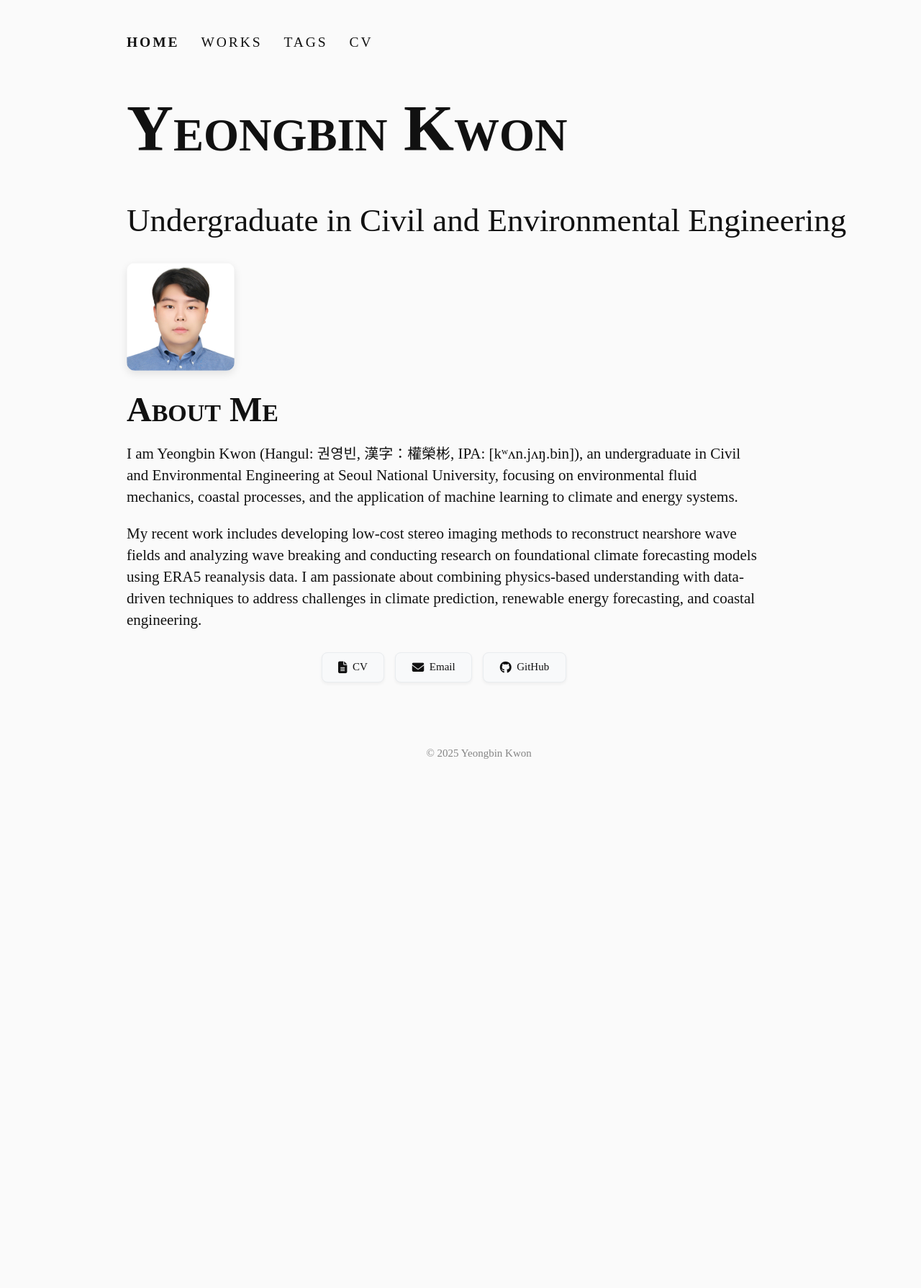
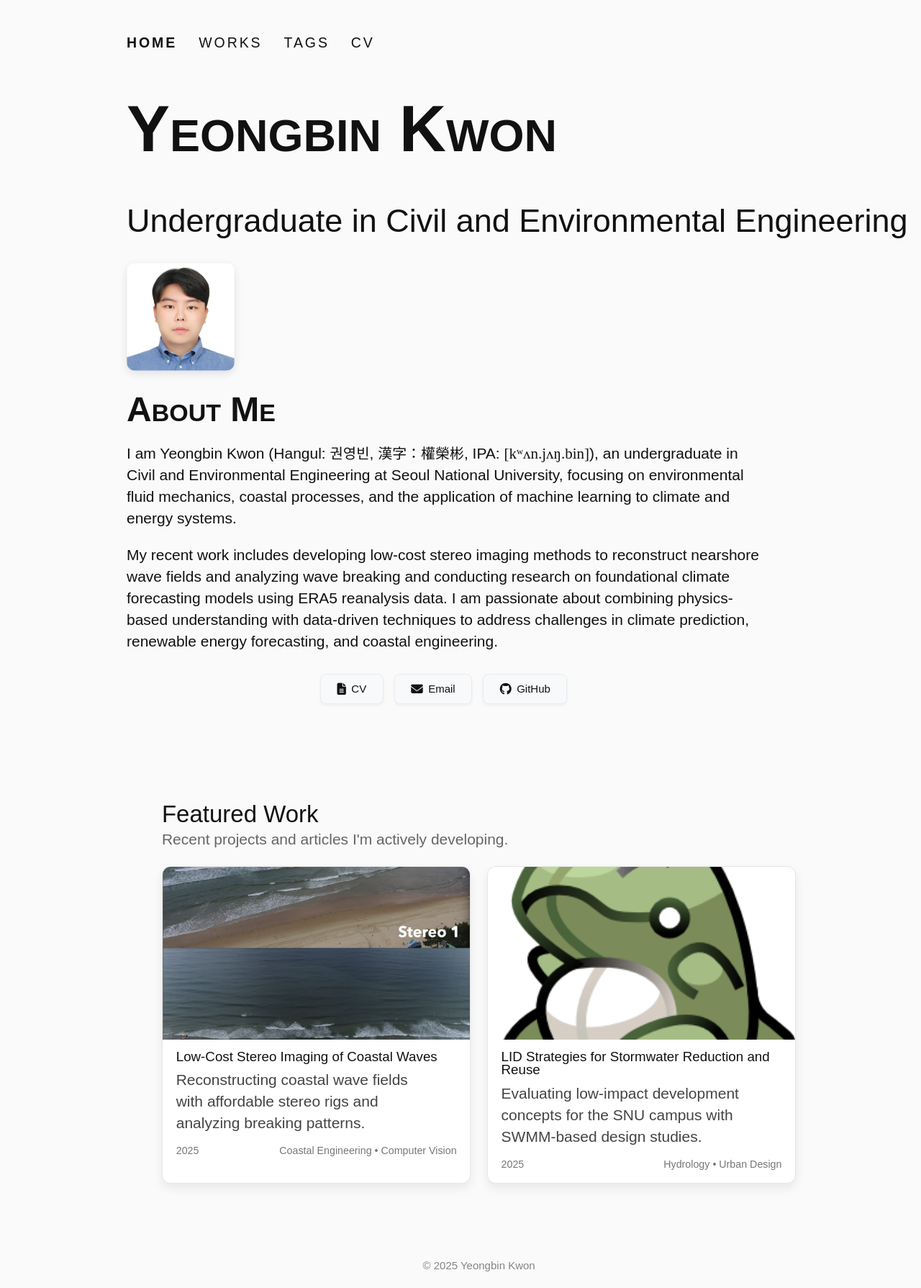
Before and after one commit to Zeugnis04/research, a Jekyll site: the page built from index.md, in a window 1280 px wide. Shown: the whole page at 72% size. Built offline with Jekyll 4.4.1, drawn with Linux system fonts in a browser that asks for light colours; a style sheet for code colours, icons or effects is not loaded; before the commit the page ends 1078 px from its top, so only the background shows below that.

Commit message:
changedfont, index

```diff
--- /dev/null
+++ b/_data/works.yml
@@ -0,0 +1,16 @@
+- title: Low-Cost Stereo Imaging of Coastal Waves
+  date: "2025"
+  description: Reconstructing coastal wave fields with affordable stereo rigs and analyzing breaking patterns.
+  image: /assets/img/stereo-imaging/project1.webp
+  url: /blog/research/stereo-imaging-coastal-waves/
+  tags:
+    - Coastal Engineering
+    - Computer Vision
+- title: LID Strategies for Stormwater Reduction and Reuse
+  date: "2025"
+  description: Evaluating low-impact development concepts for the SNU campus with SWMM-based design studies.
+  image: /assets/img/Substitute.png
+  url: /blog/research/lid-stormwater-strategies/
+  tags:
+    - Hydrology
+    - Urban Design
--- a/_sass/_site-style.scss
+++ b/_sass/_site-style.scss
@@ -79,6 +79,89 @@
   background: #fff3e0;
   border-color: #ff9800;
   color: #e65100;
+}
+
+.works-section {
+  width: 90%;
+  margin: 3rem auto 0;
+}
+
+.works-header h2 {
+  margin-bottom: 0.25rem;
+}
+
+.works-header p {
+  margin-top: 0;
+  color: #666;
+}
+
+.works-grid {
+  display: grid;
+  grid-template-columns: repeat(auto-fit, minmax(240px, 1fr));
+  gap: 1.5rem;
+  margin-top: 1.5rem;
+}
+
+.work-card {
+  display: flex;
+  flex-direction: column;
+  background: #fff;
+  border: 1px solid #e6e6e6;
+  border-radius: 12px;
+  box-shadow: 0 6px 14px rgba(0,0,0,0.08);
+  overflow: hidden;
+  text-decoration: none !important;
+  color: inherit;
+  transition: transform 0.2s ease, box-shadow 0.2s ease;
+}
+
+.work-card:hover {
+  transform: translateY(-4px);
+  box-shadow: 0 12px 18px rgba(0,0,0,0.12);
+}
+
+.work-card-image {
+  position: relative;
+  padding-top: 56%;
+  overflow: hidden;
+}
+
+.work-card-image img {
+  position: absolute;
+  top: 0;
+  left: 0;
+  width: 100%;
+  height: 100%;
+  object-fit: cover;
+}
+
+.work-card-body {
+  padding: 1rem 1.25rem 1.25rem;
+}
+
+.work-card-body h3 {
+  margin-top: 0;
+  margin-bottom: 0.5rem;
+  font-size: 1.25rem;
+}
+
+.work-card-description {
+  margin: 0;
+  color: #444;
+  min-height: 3.5rem;
+}
+
+.work-card-meta {
+  display: flex;
+  justify-content: space-between;
+  flex-wrap: wrap;
+  margin-top: 1rem;
+  font-size: 0.95rem;
+  color: #777;
+}
+
+.work-card-tags {
+  text-align: right;
 }
 
 /* Mobile responsiveness */
--- a/_sass/_tufte.scss
+++ b/_sass/_tufte.scss
@@ -10,7 +10,7 @@ body {
     margin-left: auto;
     margin-right: auto;
     padding-left: 12.5%;
-    font-family: ff-zwo-web-pro, avenir-next-world, hiragino-kaku-gothic-pron, "Times New Roman", sans-serif;
+    font-family: optima-nova-lt-pro, sans-serif;
     font-variant-ligatures: common-ligatures;
     background-color: #fafafa;
     color: #111;
@@ -55,7 +55,7 @@ span[lang="ja"] ruby rt {
 }
 
 h1 {
-    font-family: ff-zwo-web-pro, avenir-next-world, hiragino-kaku-gothic-pron, "Times New Roman", sans-serif;;
+    font-family: optima-nova-lt-pro, sans-serif;
     // font-weight: bold;
     font-variant: small-caps;
     margin-top: 4rem;
@@ -65,7 +65,7 @@ h1 {
 }
 
 h2 {
-    font-family: ff-zwo-web-pro, avenir-next-world, hiragino-kaku-gothic-pron, "Times New Roman", sans-serif;
+    font-family: optima-nova-lt-pro, sans-serif;
     // font-style: bold;
     font-weight: 700;
     margin-top: 2.1rem;
@@ -76,7 +76,7 @@ h2 {
 
 
 h3 {
-    font-family: ff-zwo-web-pro, avenir-next-world, hiragino-kaku-gothic-pron, "Times New Roman", sans-serif;
+    font-family: optima-nova-lt-pro, sans-serif;
     // font-style: bold;
     font-weight: 700;
     font-size: 1.7rem;
@@ -108,7 +108,7 @@ strong {
     font-weight: 700;
 }
 .numeral {
-    font-family: ff-zwo-web-pro, avenir-next-world;
+    font-family: optima-nova-lt-pro, sans-serif;
 }
 
 .danger {
@@ -316,7 +316,7 @@ img {
 
 .sidenote-number:after,
 .sidenote:before {
-    font-family: ff-zwo-web-pro, avenir-next-world;
+    font-family: optima-nova-lt-pro, sans-serif;
     position: relative;
     vertical-align: baseline;
 }
--- a/cv.md
+++ b/cv.md
@@ -11,7 +11,7 @@ full_width: true
 <!-- Load icon sets if not already loaded -->
 <link href="https://cdnjs.cloudflare.com/ajax/libs/font-awesome/6.5.0/css/all.min.css" rel="stylesheet">
 
-*[Download as PDF](assets/YeongbinKwonCV202509.pdf)*
+*[Download as PDF](assets/YeongbinKwonCV202511.pdf)*
 
 ## Contacts
 (+82) 10-8108-2719
@@ -57,6 +57,9 @@ full_width: true
   <span class="date">2025.05 – 2025.12 <span class="location">(expected)</span></span>
 </div>
 <div class="location-block">Seoul National University Undergraduate Independent Research Grant</div>
+<ul>
+  <li>Using stereo imagery to reconstruct wave fields and analyze wave breaking phenomena in real coastal environments.</li>
+</ul>
 
 <div class="edu-header">
   <div class="edu-left">
@@ -65,6 +68,9 @@ full_width: true
   <span class="date">2025.09 – 2025.12 <span class="location">(expected)</span></span>
 </div>
 <div class="location-block">SNU Integrated Design of Civil Engineering Systems Course</div>
+<ul>
+  <li>Evaluating and comparing the performance of various LID strategies at the SNU campus, using SWMM simulations based on varied inputs.</li>
+</ul>
 
 
 
@@ -85,7 +91,7 @@ full_width: true
 </div>
 <ul>
   <li>Used AURORA, one of the most recent foundational models in climate, to explore weather dynamics and how perturbations affects the dynamics.</li>
-  <li>Worked with Prof. Upmanu Lall's group in the Department of Earth and Environmental Engineering and submitted two conference abstracts for AGU 2025.</li>
+  <li>Worked with Prof. Upmanu Lall's group in the Department of Earth and Environmental Engineering and submitted two conference abstracts for AGU 2025, currently writing on predictability of the model and perturbation concepts.</li>
 </ul>
 
 <!-- Trilateral Students Activity in Seoul -->
--- a/index.md
+++ b/index.md
@@ -39,4 +39,30 @@ full_width: true
     </a>
 
   </div>
+
+  {% if site.data.works %}
+  <section class="works-section">
+    <div class="works-header">
+      <h2>Featured Work</h2>
+      <p>Recent projects and articles I'm actively developing.</p>
+    </div>
+    <div class="works-grid">
+      {% for work in site.data.works %}
+      <a class="work-card" href="{{ work.url | relative_url }}">
+        <div class="work-card-image">
+          <img src="{{ work.image | relative_url }}" alt="{{ work.title }} thumbnail">
+        </div>
+        <div class="work-card-body">
+          <h3>{{ work.title }}</h3>
+          {% if work.description %}<p class="work-card-description">{{ work.description }}</p>{% endif %}
+          <div class="work-card-meta">
+            {% if work.date %}<span class="work-card-date">{{ work.date }}</span>{% endif %}
+            {% if work.tags %}<span class="work-card-tags">{{ work.tags | join: ' • ' }}</span>{% endif %}
+          </div>
+        </div>
+      </a>
+      {% endfor %}
+    </div>
+  </section>
+  {% endif %}
 </div>
```
Also changed, not shown: other parts of cv.md (+2 -3 lines), 3 other files.
